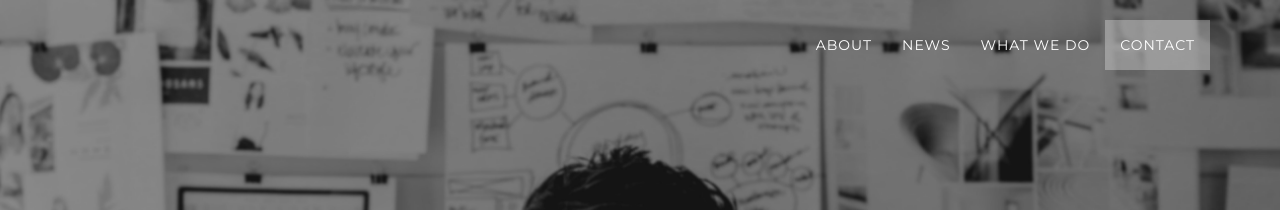
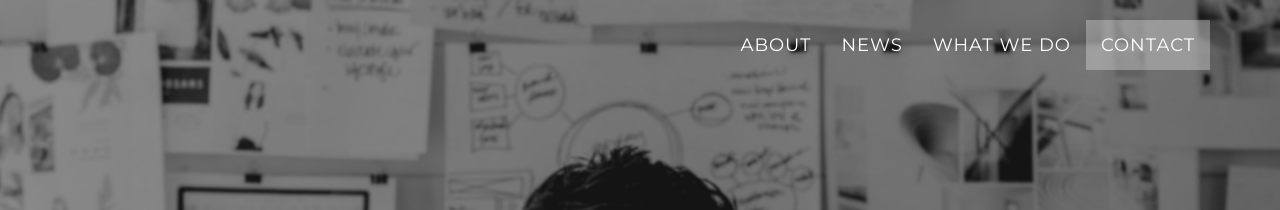
Before and after one commit to spotlightinfosec/spotlightinfosec.github.io, a Jekyll site: the page built from index.html, in a window 1280 px wide. Shown: the top 210 px of the page. Built offline with Jekyll 4.4.1, drawn with Linux system fonts in a browser that asks for light colours.

Commit message:
increasing font of li

```diff
--- a/_includes/css/grayscale.css
+++ b/_includes/css/grayscale.css
@@ -36,6 +36,11 @@ p {
     line-height: 1.5;
 }
 
+li {
+    margin: 0 0 25px;
+    font-size: 18px;
+    line-height: 1.5;
+}
 @media(min-width:767px) {
     p {
         margin: 0 0 35px;
```
